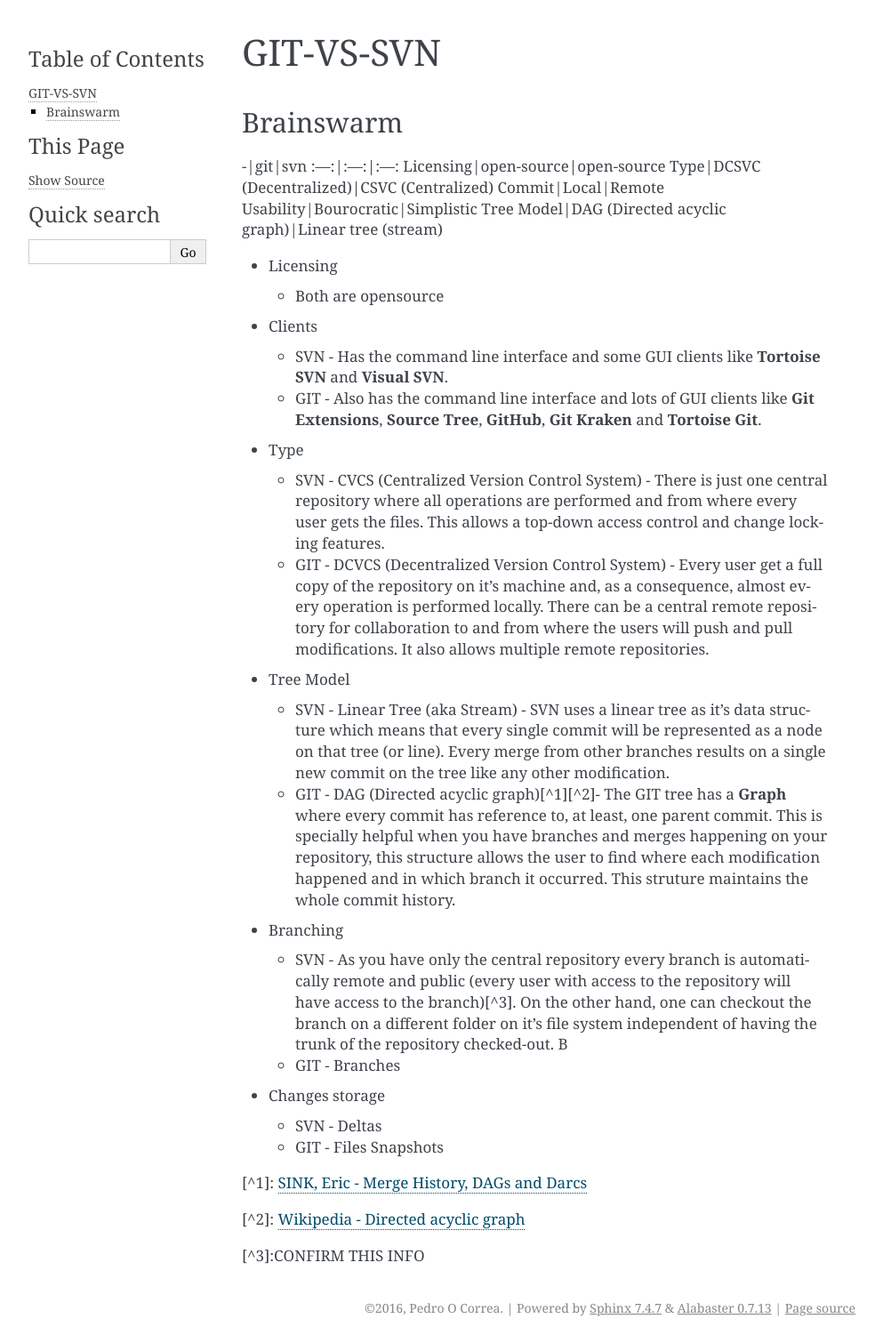
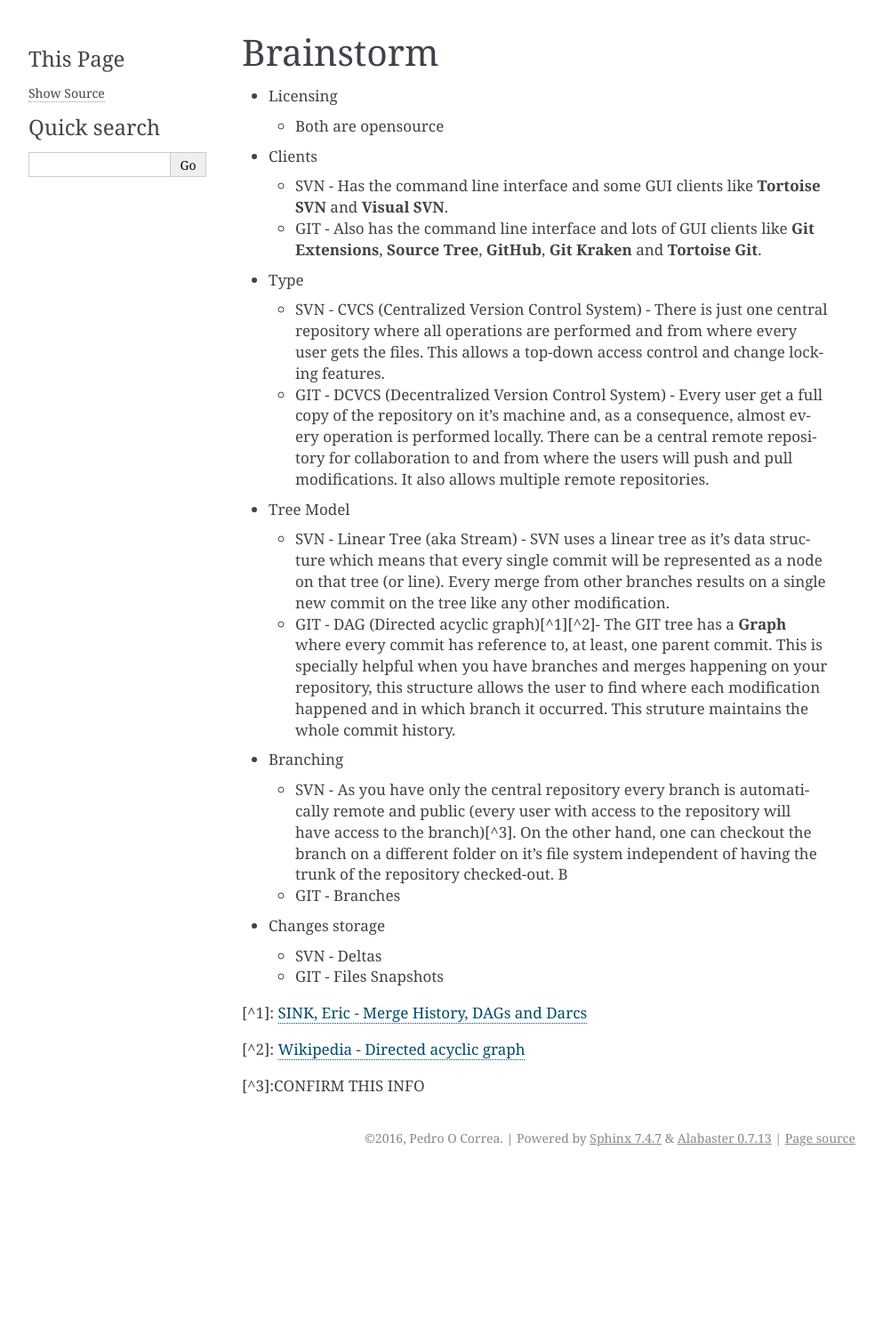
Before and after one commit to pedrostc/svn-vs-git, a Sphinx documentation site: the page built from docs/brainstorm.md, in a window 1280 px wide. Shown: the whole page at 89% size, without its empty margins (148-1141 px from the left). Built offline with Sphinx 7.4.7, drawn with Linux system fonts in a browser that asks for light colours; after the commit the page ends 1319 px from its top, so only the background shows below that.

Commit message:
Refactor on the brainstorm document. changed the index format from md to rst

```diff
--- a/docs/brainstorm.md
+++ b/docs/brainstorm.md
@@ -1,13 +1,4 @@
-# GIT-VS-SVN
-## Brainswarm
-
--|git|svn
-:---:|:---:|:---:
-Licensing|open-source|open-source
-Type|DCSVC (Decentralized)|CSVC (Centralized)
-Commit|Local|Remote
-Usability|Bourocratic|Simplistic
-Tree Model|DAG (Directed acyclic graph)|Linear tree (stream)
+# Brainstorm
 
 - Licensing
     + Both are opensource
--- a/docs/conf.py
+++ b/docs/conf.py
@@ -22,6 +22,12 @@
 # sys.path.insert(0, os.path.abspath('.'))
 
 
+from recommonmark.parser import CommonMarkParser
+
+source_parsers = {
+    '.md': CommonMarkParser,
+}
+
 # -- General configuration ------------------------------------------------
 
 # If your documentation needs a minimal Sphinx version, state it here.
@@ -39,8 +45,8 @@
 # The suffix(es) of source filenames.
 # You can specify multiple suffix as a list of string:
 #
-# source_suffix = ['.rst', '.md']
-source_suffix = '.md'
+source_suffix = ['.rst', '.md']
+# source_suffix = '.md'
 
 # The master toctree document.
 master_doc = 'index'
@@ -83,7 +89,7 @@
 # The theme to use for HTML and HTML Help pages.  See the documentation for
 # a list of builtin themes.
 #
-html_theme = 'alabaster'
+# html_theme = 'alabaster'
 
 # Theme options are theme-specific and customize the look and feel of a theme
 # further.  For a list of options available for each theme, see the
@@ -152,11 +158,3 @@
      author, 'svn-vs-git', 'One line description of project.',
      'Miscellaneous'),
 ]
-
-from recommonmark.parser import CommonMarkParser
-
-source_parsers = {
-    '.md': CommonMarkParser,
-}
-
-source_suffix = ['.rst', '.md']
--- a/docs/index.md
+++ b/docs/index.rst
@@ -8,7 +8,10 @@
 
 .. toctree::
    :maxdepth: 2
-   :caption: Contents:
+   :caption: Table of Contents
+
+   brainstorm
+   references
 
 
 
```
